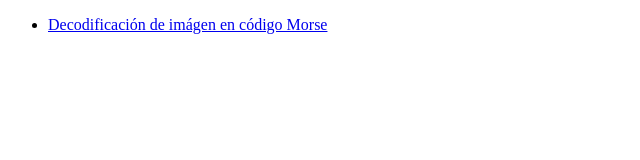
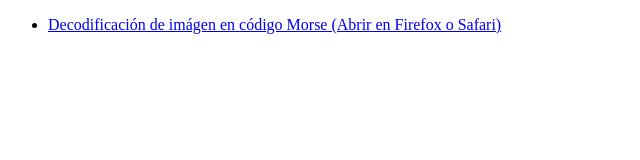
Before and after one commit to sabustamante/desafio-dia_del_programador-2017, a plain HTML site: page index.html in a window 1280 px wide. Shown: the whole page, without its empty margins (0-640 px from the left). Drawn offline with Linux system fonts and the light colour scheme.

Commit message:
Update index.html

```diff
--- a/index.html
+++ b/index.html
@@ -8,7 +8,7 @@
     <body>
         <ul>
             <li>
-                <a href="MorseToText">Decodificación de imágen en código Morse</a>
+                <a href="MorseToText">Decodificación de imágen en código Morse (Abrir en Firefox o Safari)</a>
             </li>
         </ul>
     </body>
```
